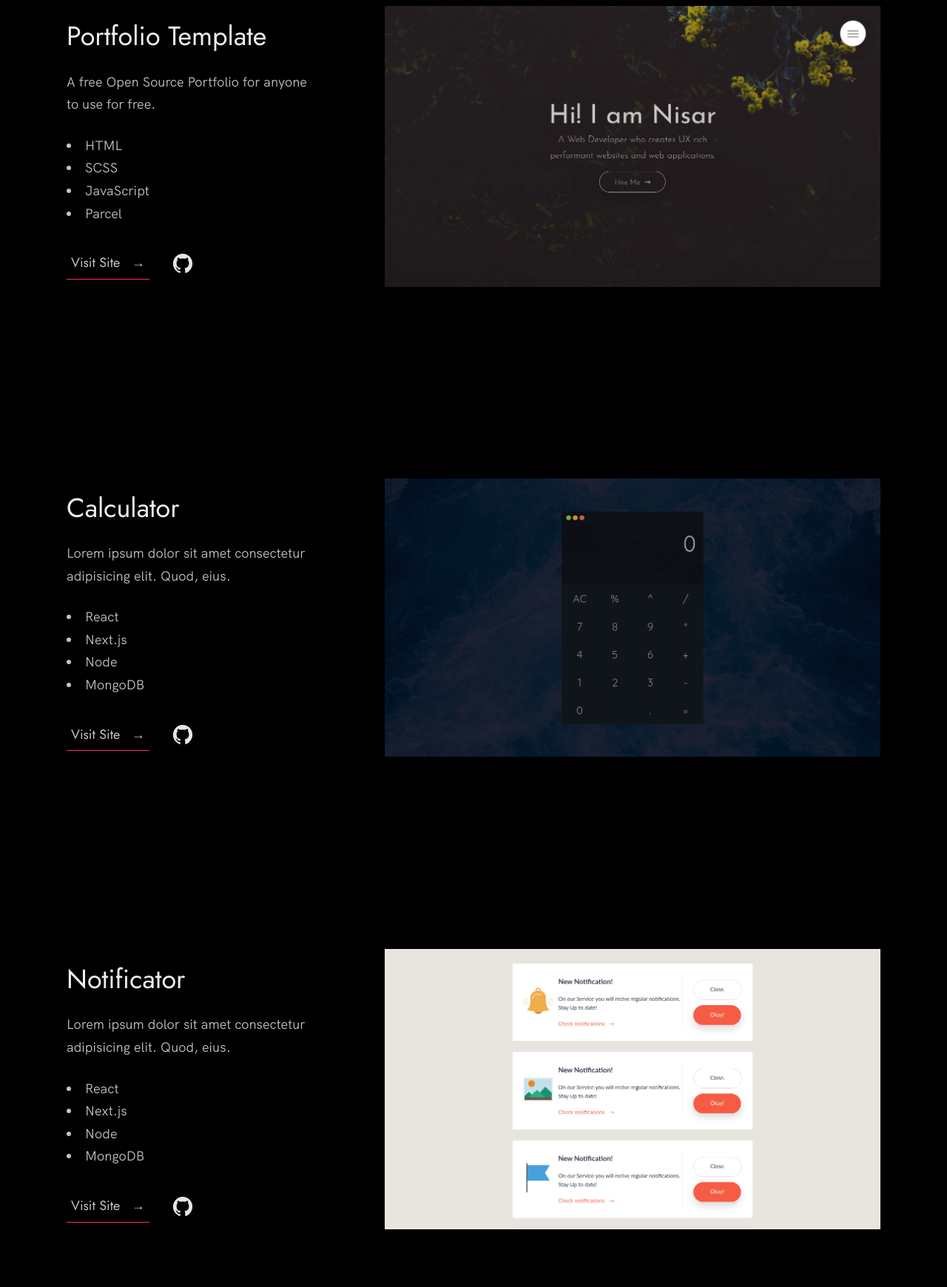
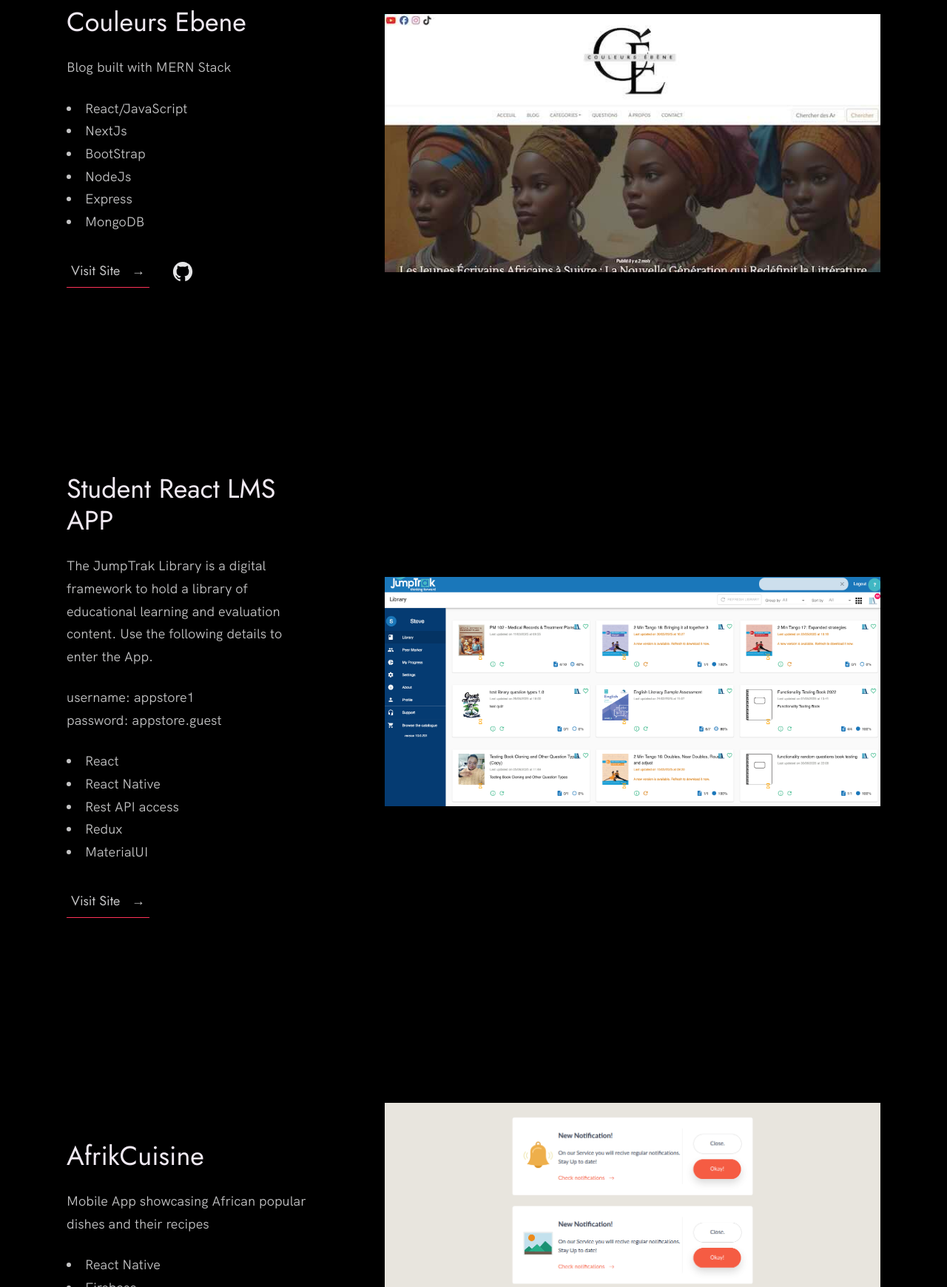
Before and after one commit to andycapcom/portfolio, a plain HTML site: page index.html in a window 1280 px wide. Shown: the part 1060-2800 px from the top of the page at 74% size. Drawn offline with Linux system fonts and the light colour scheme.

Commit message:
work in progress

```diff
--- a/index.html
+++ b/index.html
@@ -24,12 +24,12 @@
 
   <!-- Put your site title here -->
   <title>
-    Syed Ali Hussnain | A Web Developer based in Lahore, Pakistan.
+    Steve Handy | A Full Stack Developer based in Calgary, AB - Canada.
   </title>
 
-  <meta name="description" content="Add small description of yourslef.">
+  <meta name="description" content="I am a Full Stack Developer based in Calgary, AB - Canada">
   <!-- Add some coding keywords below, Ex: (React, CSS etc) -->
-  <meta name="keywords" content="Put your name, skills and some coding keywords" />
+  <meta name="keywords" content="Steve Handy Mbom, React, CSS, JavaScript" />
   <link rel="stylesheet" href="index.css" />
 </head>
 
@@ -42,7 +42,7 @@
       <nav class="nav" role="navigation">
         <ul class="nav__items">
           <li class="nav__item"><a href="#work" class="nav__link">Work</a></li>
-          <li class="nav__item"><a href="#clients" class="nav__link">Clients</a></li>
+          <!--<li class="nav__item"><a href="#clients" class="nav__link">Clients</a></li>-->
           <li class="nav__item">
             <a href="#about" class="nav__link">About</a>
           </li>
@@ -56,10 +56,10 @@
       <div class="header__text">
         <h1 class="heading-primary">
           <!-- Replace the following name with your name -->
-          <span>Syed Ali Hussnain</span>
+          <span>Steve Handy</span>
         </h1>
         <!-- Put a small paragraph about yourself -->
-        <p>A Web Developer based in Lahore, Pakistan.</p>
+        <p>A Full Stack Developer based in Calgary, AB - Canada.</p>
         <a href="#contact" class="btn btn--pink">Get in touch</a>
       </div>
     </div>
@@ -78,79 +78,78 @@
 
           <div class="work__box">
             <div class="work__text">
-              <h3>Portfolio Template</h3>
+              <h3>Couleurs Ebene</h3>
               <p>
-                A free Open Source Portfolio for anyone to use for free.
+                Blog built with MERN Stack
               </p>
               <ul class="work__list">
-                <li>HTML</li>
-                <li>SCSS</li>
-                <li>JavaScript</li>
-                <li>Parcel</li>
+                <li>React/JavaScript</li>
+                <li>NextJs</li>
+                <li>BootStrap</li>
+                <li>NodeJs</li>
+                <li>Express</li>
+                <li>MongoDB</li>
               </ul>
 
               <div class="work__links">
-                <a href="https://nisar.surge.sh" target="_blank" class="link__text">
+                <a href="https://couleursebene.com" target="_blank" class="link__text">
                   Visit Site <span>&rarr;</span>
                 </a>
-                <a href="https://github.com/nisarhassan12/portfolio" title="View Source Code" target="_blank">
+                <a href="https://couleursebene.com" title="View Source Code" target="_blank">
                   <img src="./images/github.svg" class="work__code" alt="GitHub">
                 </a>
               </div>
             </div>
             <div class="work__image-box">
-              <img src="./images/project-1.png" class="work__image" alt="Project 1" />
+              <img src="./images/couleursebene.jpg" class="work__image" alt="Project 1" />
             </div>
           </div>
 
           <div class="work__box">
             <div class="work__text">
-              <h3>Calculator</h3>
+              <h3>Student React LMS APP</h3>
               <p>
-                Lorem ipsum dolor sit amet consectetur adipisicing elit. Quod,
-                eius.
+                The JumpTrak Library is a digital framework to hold a library of educational learning and evaluation content. Use the following details
+                to enter the App.
+                <p>username: appstore1 <br/>
+                password: appstore.guest</p>
               </p>
               <ul class="work__list">
                 <li>React</li>
-                <li>Next.js</li>
-                <li>Node</li>
-                <li>MongoDB</li>
+                <li>React Native</li>
+                <li>Rest API access</li>
+                <li>Redux</li>
+                <li>MaterialUI</li>
               </ul>
 
               <div class="work__links">
-                <a href="#" class="link__text">
+                <a href="https://library.jumptrak.co.za" class="link__text">
                   Visit Site <span>&rarr;</span>
-                </a>
-                <a href="#">
-                  <img src="./images/github.svg" class="work__code" title="View Source Code" alt="GitHub">
                 </a>
               </div>
             </div>
             <div class="work__image-box">
-              <img src="./images/project-2.png" class="work__image" alt="Project 1" />
+              <img src="./images/library.png" class="work__image" alt="Project 1" />
             </div>
           </div>
 
           <div class="work__box">
             <div class="work__text">
-              <h3>Notificator</h3>
+              <h3>AfrikCuisine</h3>
               <p>
-                Lorem ipsum dolor sit amet consectetur adipisicing elit. Quod,
-                eius.
+                Mobile App showcasing African popular dishes and their recipes
               </p>
               <ul class="work__list">
-                <li>React</li>
-                <li>Next.js</li>
-                <li>Node</li>
-                <li>MongoDB</li>
+                <li>React Native</li>
+                <li>Firebase</li>
               </ul>
 
               <div class="work__links">
-                <a href="#" class="link__text">
-                  Visit Site <span>&rarr;</span>
+                <a href="https://apps.apple.com/us/app/afrikcuisine/id6535696318" class="link__text">
+                   App Store
                 </a>
-                <a href="#">
-                  <img src="./images/github.svg" class="work__code" title="View Source Code" alt="GitHub">
+                <a href="https://play.google.com/store/apps/details?id=com.swgdevlab.afrikcuisineaf">
+                  Play Store
                 </a>
               </div>
             </div>
@@ -163,12 +162,11 @@
     </section>
 
     <!-- ***** Clients ***** -->
-
+    <!--
     <section class="client" id="clients">
       <div class="row">
         <h2>Clients</h2>
         <div class="client__logos">
-          <!-- Add logos of the clients or companies you'have worked with. -->
           <img src="./images/ronjones.png" class="client__logo" alt="Company 2" />
           <img src="./images/goldengrid.png" class="client__logo" alt="Company 3" />
           <img src="./images/bullseye.png" class="client__logo" alt="Company 1" />
@@ -177,7 +175,7 @@
           <img src="./images/chippy.png" class="client__logo" alt="Company 1" />
         </div>
       </div>
-    </section>
+    </section> -->
 
     <!-- ***** About ***** -->
 
@@ -221,7 +219,7 @@
           me is via an email.
         </p>
         <!-- Replace the email with yours -->
-        <a href="mailto:you@example.com" class="btn">you@example.com</a>
+        <a href="mailto:swgdevlab@gmail.com" class="btn">swgdevlab@gmail.com</a>
       </div>
     </div>
   </section>
```
Also changed, not shown: images/Screenshot 2025-05-29 at 5.43.29 PM.png (added), images/couleursebene.jpg (added), images/library.png (added), 1 other file.
